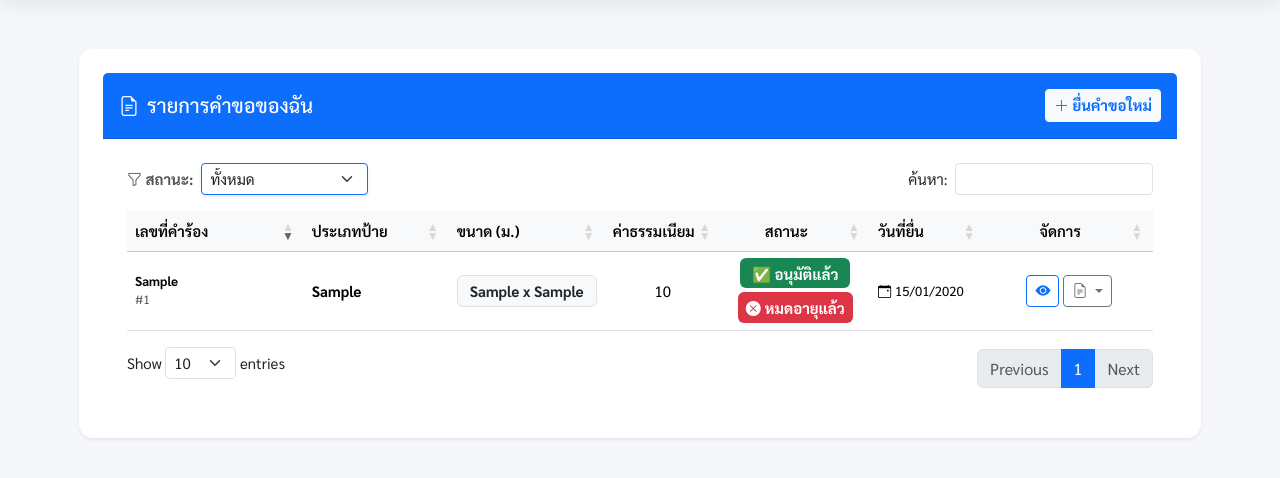
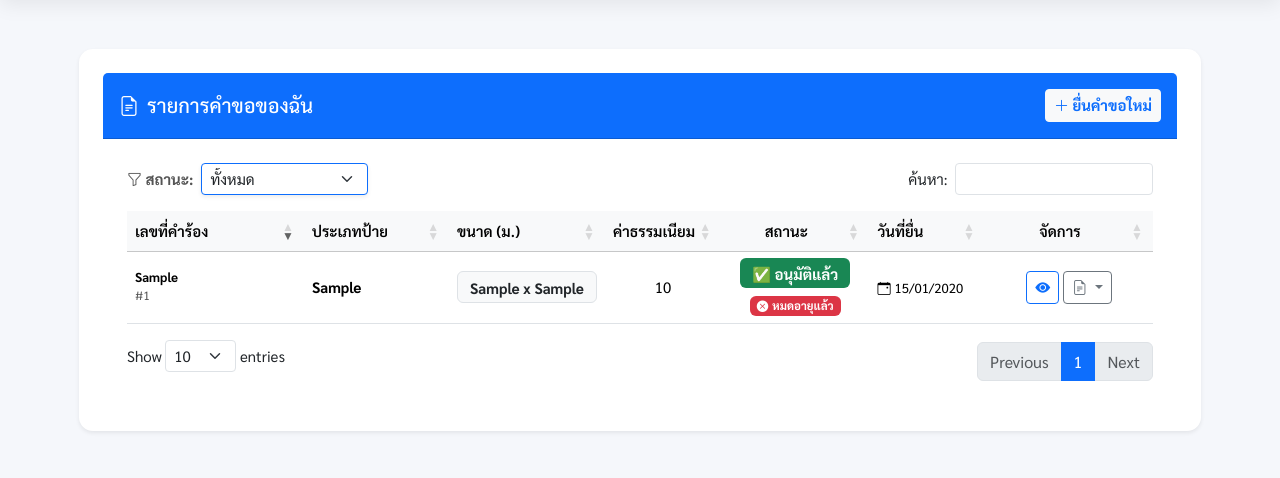
Before and after one commit to Ryuuichi999/projectfinal2026, a PHP site: page /Project2026/users/my_request.php in a window 1280 px wide. Shown: the part 85-563 px from the top of the page. Run offline with PHP 8.4, Linux system fonts and the light colour scheme; the visitor is signed in with stand-in values (Sample User, id 1); tables that the repository leaves empty or names only in its code hold one stand-in row (values such as "Sample post"); some libraries are stand-ins or nearby versions.

Commit message:
refactor: Reduce expiry badge font size to 0.72rem and adjust padding for improved visual consistency across user and employee request lists.

```diff
--- a/users/my_request.php
+++ b/users/my_request.php
@@ -53,6 +53,12 @@ if (!isset($_SESSION['user_id'])) {
             /* font-size: 0.85rem; REMOVED */
             padding: 0.25rem 0.5rem;
         }
+
+        .badge-sm-expiry {
+            font-size: 0.72rem !important;
+            padding: 0.2rem 0.45rem !important;
+            line-height: 1.2 !important;
+        }
     </style>
 </head>
 
@@ -107,18 +113,18 @@ if (!isset($_SESSION['user_id'])) {
                                             $expiry_html = '';
                                             if ($row['status'] == 'approved' && $days_left !== null) {
                                                 if ($days_left < 0) {
-                                                    $expiry_html = "<div class='mt-1'><span class='badge bg-danger bg-opacity-90 px-2'><i class='bi bi-x-circle-fill me-1'></i>หมดอายุแล้ว</span></div>";
+                                                    $expiry_html = "<div class='mt-1'><span class='badge badge-sm-expiry bg-danger bg-opacity-90 px-2'><i class='bi bi-x-circle-fill me-1'></i>หมดอายุแล้ว</span></div>";
                                                 } elseif ($days_left <= 30) {
-                                                    $expiry_html = "<div class='mt-1'><span class='badge bg-warning text-dark px-2'><i class='bi bi-clock-fill me-1'></i>เหลือ {$days_left} วัน</span></div>";
+                                                    $expiry_html = "<div class='mt-1'><span class='badge badge-sm-expiry bg-warning text-dark px-2'><i class='bi bi-clock-fill me-1'></i>เหลือ {$days_left} วัน</span></div>";
                                                 }
                                             }
                                             if ($row['status'] == 'expired' && $days_left !== null) {
                                                 $days_since = abs($days_left);
                                                 $collect_remain = max(0, 7 - $days_since);
                                                 if ($collect_remain > 0) {
-                                                    $expiry_html = "<div class='mt-1'><span class='badge bg-danger px-2'><i class='bi bi-exclamation-triangle-fill me-1'></i>เก็บป้ายภายใน {$collect_remain} วัน</span></div>";
+                                                    $expiry_html = "<div class='mt-1'><span class='badge badge-sm-expiry bg-danger px-2'><i class='bi bi-exclamation-triangle-fill me-1'></i>เก็บป้ายภายใน {$collect_remain} วัน</span></div>";
                                                 } else {
-                                                    $expiry_html = "<div class='mt-1'><span class='badge bg-dark px-2'><i class='bi bi-exclamation-triangle-fill me-1'></i>เกินกำหนดเก็บป้าย</span></div>";
+                                                    $expiry_html = "<div class='mt-1'><span class='badge badge-sm-expiry bg-dark px-2'><i class='bi bi-exclamation-triangle-fill me-1'></i>เกินกำหนดเก็บป้าย</span></div>";
                                                 }
                                             }
 
```
Also changed, not shown: employee/request_list.php (+8 -2 lines).
